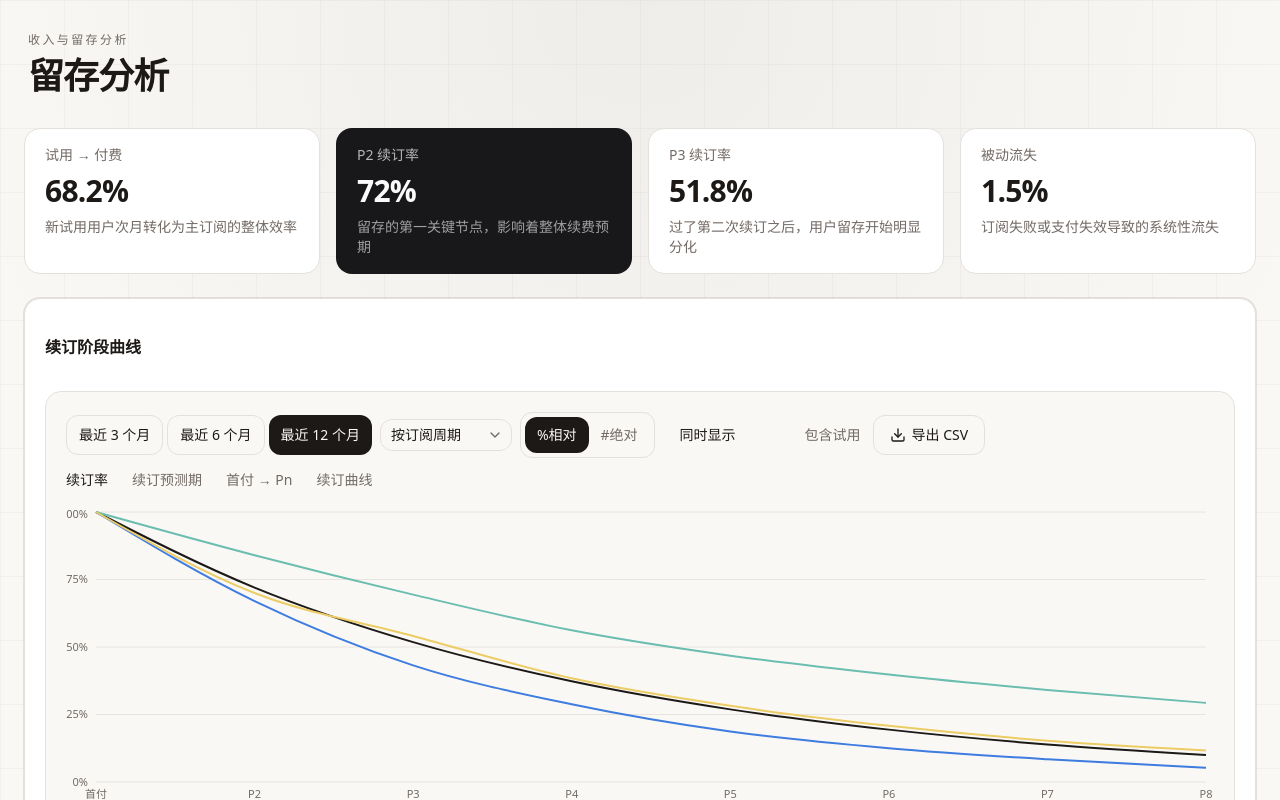
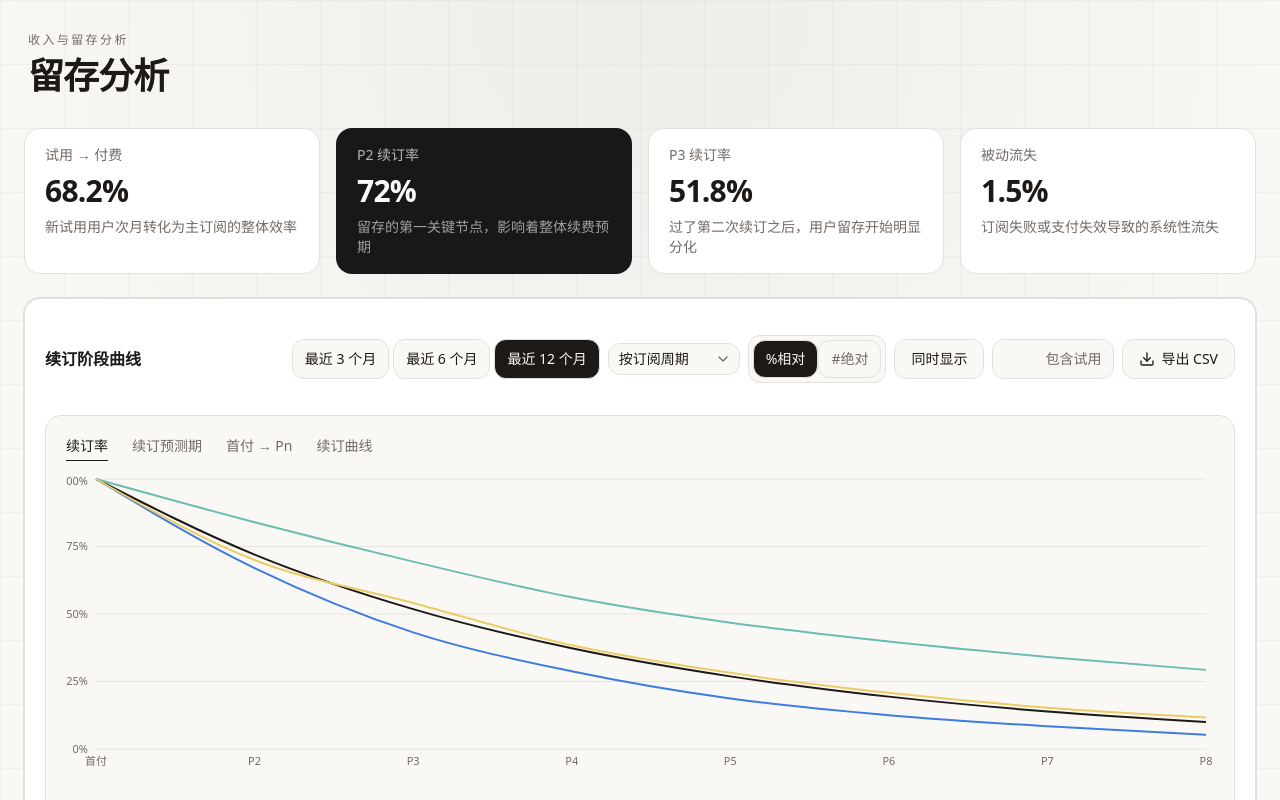
Before and after one commit to yosign/retention-dashboard, a Next.js app: page /retention in a window 1280 px wide. Shown: the top 800 px of the page. Built offline with nearby package versions, Linux system fonts and the light colour scheme.

Commit message:
fix: toolbar in card header row, tabs inside chart card, 1px borders v9

```diff
--- a/components/dashboard/retention-dashboard.tsx
+++ b/components/dashboard/retention-dashboard.tsx
@@ -176,15 +176,9 @@ export function RetentionDashboard({
       </section>
 
       <Card className="rounded-2xl border border-border bg-card shadow-none">
-        <CardHeader className="p-5 pb-0">
+        <CardHeader className="flex flex-row items-center justify-between p-5 pb-4">
           <CardTitle className="text-base font-semibold">续订阶段曲线</CardTitle>
-        </CardHeader>
-
-        {/* toolbar moved inside chart card below */}
-        <CardContent className="p-5 pt-4">
-          <div className="rounded-2xl border border-border bg-background p-5">
-            {/* 工具栏 */}
-            <div className="mb-3 flex flex-wrap items-center gap-2">
+          <div className="flex flex-wrap items-center gap-2">
             <div className="flex flex-wrap items-center gap-1">
               {dashboardData.periodOptions.map((option) => (
                 <button
@@ -196,10 +190,10 @@ export function RetentionDashboard({
                     pushFilter(option.value, subscriptionCycle, displayMode, includeTrial);
                   }}
                   className={cn(
-                    "h-10 rounded-xl px-3 text-sm transition-colors",
+                    "h-10 rounded-xl border px-3 text-sm transition-colors",
                     range === option.value
-                      ? "bg-foreground text-background"
-                      : "border border-border bg-background hover:bg-muted"
+                      ? "border-border bg-foreground text-background"
+                      : "border-border bg-background hover:bg-muted",
                   )}
                 >
                   {option.label}
@@ -214,7 +208,7 @@ export function RetentionDashboard({
                 pushFilter(range, value, displayMode, includeTrial);
               }}
             >
-              <SelectTrigger className="h-10 w-[132px] rounded-xl border-border bg-background text-sm">
+              <SelectTrigger className="h-10 w-[132px] rounded-xl border border-border bg-background text-sm">
                 <SelectValue />
               </SelectTrigger>
               <SelectContent>
@@ -241,10 +235,10 @@ export function RetentionDashboard({
                     pushFilter(range, subscriptionCycle, next, includeTrial);
                   }}
                   className={cn(
-                    "rounded-xl px-3 py-2 text-sm transition-colors",
+                    "rounded-xl border px-3 py-2 text-sm transition-colors",
                     displayMode === option.value
-                      ? "bg-foreground text-background"
-                      : "text-muted-foreground hover:text-foreground"
+                      ? "border-border bg-foreground text-background"
+                      : "border-border bg-background text-muted-foreground hover:text-foreground",
                   )}
                 >
                   {option.label}
@@ -254,8 +248,8 @@ export function RetentionDashboard({
 
             <Button
               type="button"
-              variant="ghost"
-              className="h-10 rounded-xl px-4 text-sm"
+              variant="outline"
+              className="h-10 rounded-xl border border-border bg-background px-4 text-sm"
               onClick={() => {
                 const next = displayMode === "both" ? "relative" : "both";
                 setDisplayMode(next);
@@ -265,7 +259,7 @@ export function RetentionDashboard({
               同时显示
             </Button>
 
-            <label className="flex h-10 items-center gap-2 px-1 text-sm text-muted-foreground">
+            <label className="flex h-10 items-center gap-2 rounded-xl border border-border bg-background px-3 text-sm text-muted-foreground">
               <Switch
                 checked={includeTrial}
                 onCheckedChange={(checked) => {
@@ -278,15 +272,17 @@ export function RetentionDashboard({
 
             <Button
               variant="outline"
-              className="h-10 rounded-xl border-border px-4 text-sm"
+              className="h-10 rounded-xl border border-border bg-background px-4 text-sm"
               onClick={() => onExport?.()}
             >
               <Download className="size-4" />
               导出 CSV
             </Button>
           </div>
+        </CardHeader>
 
-            {/* Tab 行 */}
+        <CardContent className="p-5 pt-0">
+          <div className="rounded-2xl border border-border bg-background p-5">
             <div className="mb-3 flex flex-wrap items-center gap-6">
               {dashboardData.viewTabs.map((tab) => (
                 <button
@@ -294,10 +290,10 @@ export function RetentionDashboard({
                   type="button"
                   onClick={() => setActiveTab(tab.value)}
                   className={cn(
-                    "pb-1 text-sm transition-colors",
+                    "border-b pb-1 text-sm transition-colors",
                     activeTab === tab.value
-                      ? "font-medium text-foreground"
-                      : "text-muted-foreground hover:text-foreground"
+                      ? "border-foreground font-medium text-foreground"
+                      : "border-transparent text-muted-foreground hover:text-foreground"
                   )}
                 >
                   {tab.label}
@@ -355,8 +351,11 @@ export function RetentionDashboard({
                 </div>
               ))}
             </div>
+          </div>
+        </CardContent>
+      </Card>
 
-            <div className="mt-5 grid gap-4 md:grid-cols-2 xl:grid-cols-5">
+      <section className="grid gap-4 md:grid-cols-2 xl:grid-cols-5">
         {dashboardData.stageCards.map((stage) => (
           <Card key={stage.stage} className="rounded-xl border border-border bg-card shadow-none">
             <CardContent className="space-y-3 p-5">
@@ -379,8 +378,7 @@ export function RetentionDashboard({
             </CardContent>
           </Card>
         ))}
-            </div>
-          </div>
+      </section>
 
       <Card className="rounded-2xl border border-border bg-card shadow-none">
         <CardHeader className="p-5 pb-3">
@@ -424,8 +422,6 @@ export function RetentionDashboard({
           </Table>
         </CardContent>
       </Card>
-        </CardContent>
-      </Card>
     </DashboardShell>
   );
 }
```
Also changed, not shown: 1 other file (tests, documents, lock files or other folders). Lines whose indentation alone changed are shown as unchanged.
